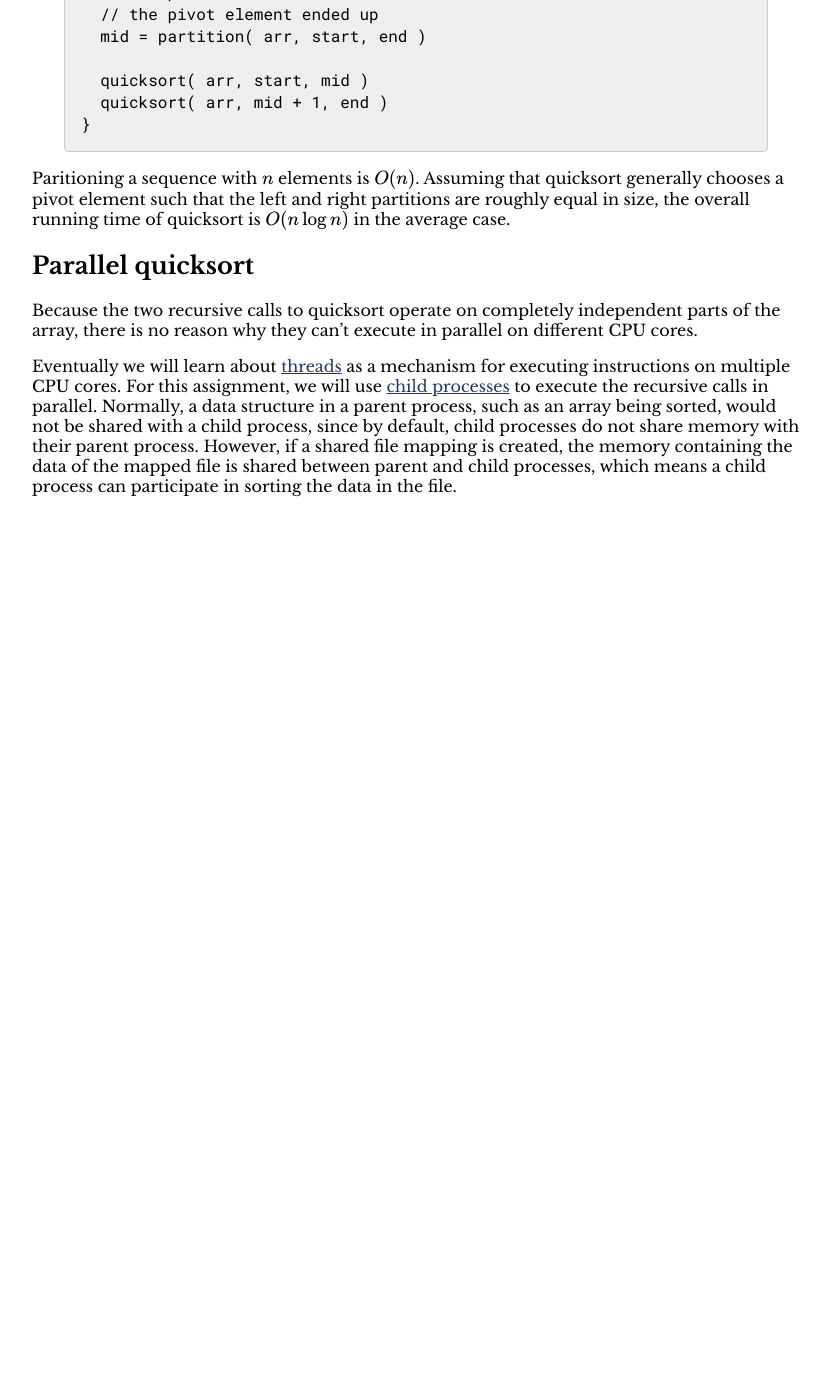
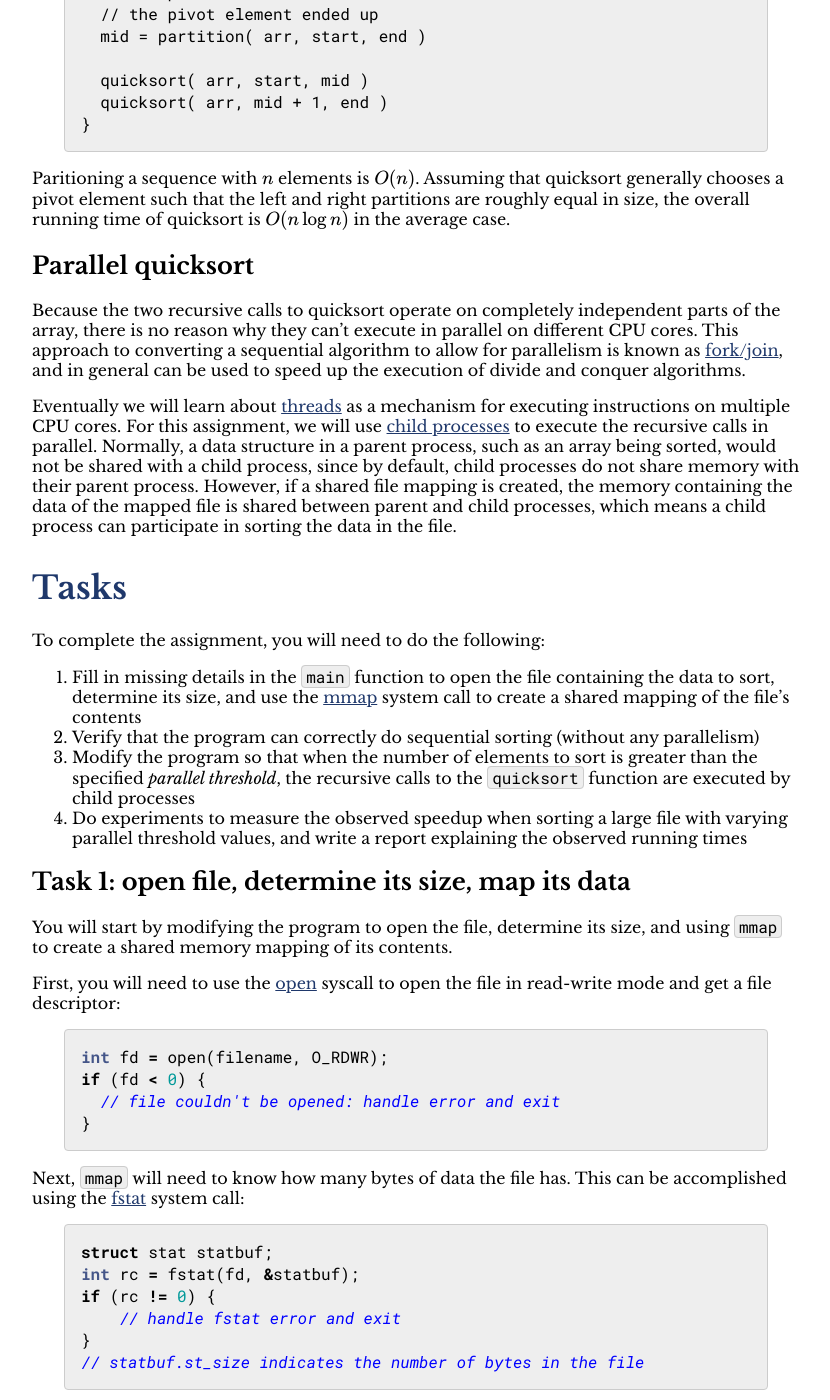
Before and after one commit to jhucsf/fall2024, a Jekyll site: the page built from assign/assign04.md, in a window 1280 px wide and 1400 px high, scrolled down 1415 px. Shown: the whole window, without its empty margins (224-1054 px from the left). Built offline with Jekyll 4.4.1, drawn with Linux system fonts in a browser that asks for light colours; formulas are drawn with MathJax 3; before the commit the page ends 1943 px from its top, so only the background shows below that; some of the changed text lies outside the part shown.

Commit message:
more work on assignment 4 update

````diff
--- a/assign/assign04.md
+++ b/assign/assign04.md
@@ -85,7 +85,10 @@
 
 Because the two recursive calls to quicksort operate on completely independent
 parts of the array, there is no reason why they can't execute in parallel
-on different CPU cores.
+on different CPU cores. This approach to converting a sequential algorithm
+to allow for parallelism is known as [fork/join](https://en.wikipedia.org/wiki/Fork%E2%80%93join_model),
+and in general can be used to speed up the execution of divide and
+conquer algorithms.
 
 Eventually we will learn about [threads](https://en.wikipedia.org/wiki/Thread_(computing))
 as a mechanism for executing instructions on multiple CPU cores. For this assignment,
@@ -96,3 +99,74 @@
 However, if a shared file mapping is created, the memory containing the data
 of the mapped file is shared between parent and child processes, which means
 a child process can participate in sorting the data in the file.
+
+# Tasks
+
+To complete the assignment, you will need to do the following:
+
+1. Fill in missing details in the `main` function to open the file
+   containing the data to sort, determine its size, and use the
+   [mmap](https://man7.org/linux/man-pages/man3/qsort.3.html) system call
+   to create a shared mapping of the file's contents
+2. Verify that the program can correctly do sequential sorting
+   (without any parallelism)
+3. Modify the program so that when the number of elements to sort is
+   greater than the specified *parallel threshold*, the recursive calls
+   to the `quicksort` function are executed by child processes
+4. Do experiments to measure the observed speedup when sorting a
+   large file with varying parallel threshold values, and write a report
+   explaining the observed running times
+
+## Task 1: open file, determine its size, map its data
+
+You will start by modifying the program to open the file, determine its
+size, and using `mmap` to create a shared memory mapping of its contents.
+
+First, you will need to use the [open](https://man7.org/linux/man-pages/man2/open.2.html)
+syscall to open the file in read-write mode and get a file descriptor:
+
+```c
+int fd = open(filename, O_RDWR);
+if (fd < 0) {
+  // file couldn't be opened: handle error and exit
+}
+```
+
+Next, `mmap` will need to know how many bytes of data the file has. This can be
+accomplished using the [fstat](https://man7.org/linux/man-pages/man3/fstat.3p.html) system
+call:
+
+```c
+struct stat statbuf;
+int rc = fstat(fd, &statbuf);
+if (rc != 0) {
+    // handle fstat error and exit
+}
+// statbuf.st_size indicates the number of bytes in the file
+```
+
+Note that in addition to finding the size of the file, you should also
+compute the number of `int64_t` elements in the file's data.
+(I.e., divide the size in bytes by `sizeof(int64_t)`.)
+
+Once the program knows the size of the file, creating a shared read-write mapping will
+allow the program, and all its descendants, to modify the file in-place in memory:
+
+```c
+int64_t *data = mmap(NULL, file_size_in_bytes,
+                     PROT_READ | PROT_WRITE,
+                     MAP_SHARED, fd, 0)
+close( fd ); // file can be closed now
+if (data == MAP_FAILED) {
+    // handle mmap error and exit
+}
+// *data now behaves like a standard array of int64_t.
+// Be careful though! Going off the end of the array will
+// silently extend the file, which can rapidly lead to
+// disk space depletion!
+```
+
+Passing in `NULL` for the requested mapping address gives `mmap` complete freedom to
+choose any address in memory to map. Since we don't care where the file ends up in memory,
+so long as we can access it, this is what we want. Similarly, we want to map the
+entire file, so we set the offset to zero.
````
